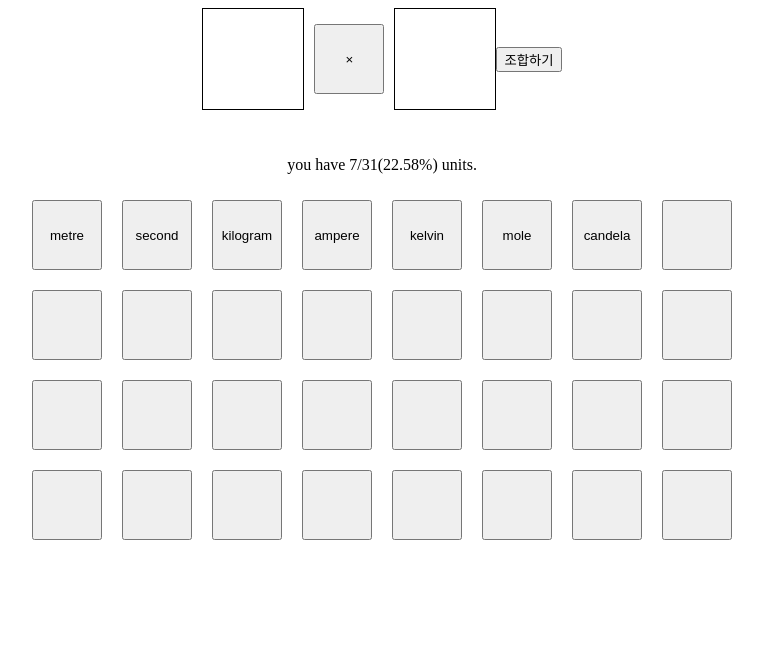
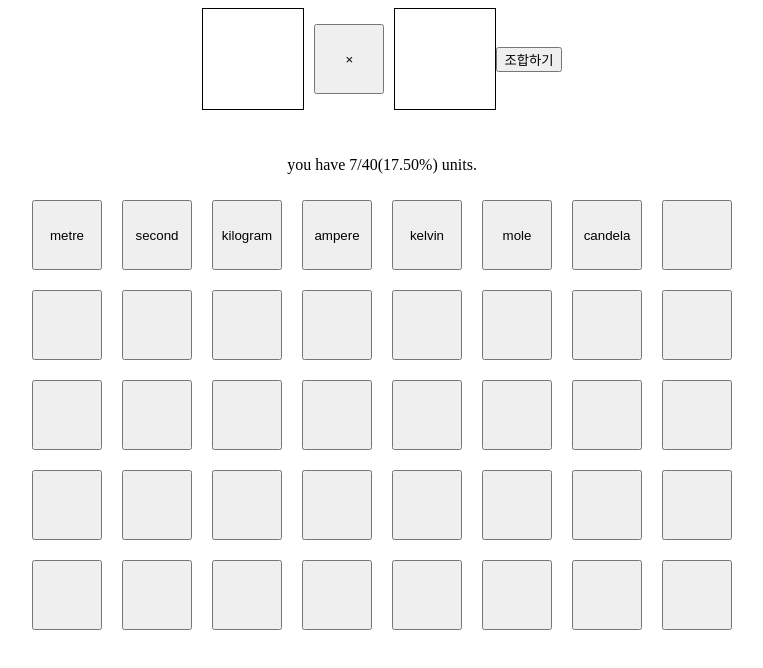
Before and after one commit to chineu364/johap, a plain HTML site: page index.html in a window 1280 px wide. Shown: the whole page, without its empty margins (258-1021 px from the left). Drawn offline with Linux system fonts and the light colour scheme.

Commit message:
Add surface density,  specific volume, etc if unit is not opened, can't use them.

```diff
--- a/index.html
+++ b/index.html
@@ -50,17 +50,27 @@
                 <button class="elements" id="weber" onclick="setFirSec('weber')">weber</button>
                 <button class="elements" id="tesla" onclick="setFirSec('tesla')">tesla</button>
                 <button class="elements" id="henry" onclick="setFirSec('henry')">henry</button>
-                <button class="elements" id="area" onclick="setFirSec('area')">area</button>
+                <button class="elements" id="lumen" onclick="setFirSec('lumen')">lumen</button>
             </div>
             <div class="have" id="haveLine4">
+                <button class="elements" id="lux" onclick="setFirSec('lux')">lux</button>
+                <button class="elements" id="gray" onclick="setFirSec('gray')">gray</button>
+                <button class="elements" id="katal" onclick="setFirSec('katal')">katal</button>
+                <button class="elements" id="area" onclick="setFirSec('area')">area</button>
                 <button class="elements" id="volume" onclick="setFirSec('volume')">volume</button>
                 <button class="elements" id="velocity" onclick="setFirSec('velocity')">velocity</button>
                 <button class="elements" id="acceleration" onclick="setFirSec('acceleration')">acceler ation</button>
                 <button class="elements" id="wavenumber" onclick="setFirSec('wavenumber')">wavenumber</button>
+            </div>
+            <div class="have" id="haveLine5">
                 <button class="elements" id="density" onclick="setFirSec('density')">density</button>
-                <button class="elements" id="lumen" onclick="setFirSec('lumen')">lumen</button>
-                <button class="elements" id="lux" onclick="setFirSec('lux')">lux</button>
-                <button class="elements"></button>
+                <button class="elements" id="surface density" onclick="setFirSec('surface density')">surface density</button>
+                <button class="elements" id="specific volume" onclick="setFirSec('specific volume')">specific volume</button>
+                <button class="elements" id="current density" onclick="setFirSec('current density')">current density</button>
+                <button class="elements" id="magnetic field strength" onclick="setFirSec('magnetic field strength')">magnetic field strength</button>
+                <button class="elements" id="concentration" onclick="setFirSec('concentration')">concentration</button>
+                <button class="elements" id="mass concentration" onclick="setFirSec('mass concentration')">mass concentration</button>
+                <button class="elements" id="luminance" onclick="setFirSec('luminance')">luminance</button>
             </div>
         </div>
     </div>
--- a/script.js
+++ b/script.js
@@ -27,14 +27,23 @@ var player = {
         "weber": { "L": 2, "T": -2, "M": 1, "I": -1, "TH": 0, "N": 0, "J": 0 },
         "tesla": { "L": 0, "T": -2, "M": 1, "I": -1, "TH": 0, "N": 0, "J": 0 },
         "henry": { "L": 2, "T": -2, "M": 1, "I": -2, "TH": 0, "N": 0, "J": 0 },
+        "lumen": { "L": 0, "T": 0, "M": 0, "I": 0, "TH": 0, "N": 0, "J": 1 },
+        "lux": { "L": -2, "T": 0, "M": 0, "I": 0, "TH": 0, "N": 0, "J": 1 },
+        "gray": { "L": 2, "T": -2, "M": 0, "I": 0, "TH": 0, "N": 0, "J": 0 },
+        "katal": { "L": 0, "T": -1, "M": 0, "I": 0, "TH": 0, "N": 1, "J": 0 },
         "area": { "L": 2, "T": 0, "M": 0, "I": 0, "TH": 0, "N": 0, "J": 0 },
         "volume": { "L": 3, "T": 0, "M": 0, "I": 0, "TH": 0, "N": 0, "J": 0 },
         "velocity": { "L": 1, "T": -1, "M": 0, "I": 0, "TH": 0, "N": 0, "J": 0 },
         "acceleration": { "L": 1, "T": -2, "M": 0, "I": 0, "TH": 0, "N": 0, "J": 0 },
         "wavenumber": { "L": -1, "T": 0, "M": 0, "I": 0, "TH": 0, "N": 0, "J": 0 },
         "density": { "L": -3, "T": 0, "M": 1, "I": 0, "TH": 0, "N": 0, "J": 0 },
-        "lumen": { "L": 0, "T": 0, "M": 0, "I": 0, "TH": 0, "N": 0, "J": 1 },
-        "lux": { "L": -2, "T": 0, "M": 0, "I": 0, "TH": 0, "N": 0, "J": 1 }
+        "surface density": { "L": -2, "T": 0, "M": 1, "I": 0, "TH": 0, "N": 0, "J": 0 },
+        "specific volume": { "L": 3, "T": 0, "M": -1, "I": 0, "TH": 0, "N": 0, "J": 0 },
+        "current density": { "L": -2, "T": 0, "M": 0, "I": 1, "TH": 0, "N": 0, "J": 0 },
+        "magnetic field strength": { "L": -1, "T": 0, "M": 0, "I": 1, "TH": 0, "N": 0, "J": 0 },
+        "concentration": { "L": -3, "T": 0, "M": 0, "I": 0, "TH": 0, "N": 1, "J": 0 },
+        "mass concentration": { "L": -3, "T": 0, "M": 1, "I": 0, "TH": 0, "N": 0, "J": 0 },
+        "luminance": { "L": -2, "T": 0, "M": 0, "I": 0, "TH": 0, "N": 1, "J": 0 },
     }
 }
 
@@ -45,6 +54,7 @@ function getKeyByValue(object, value) {
 }
 
 function setFirSec(id) {
+    if (!document.getElementById(id).innerHTML == "") {
         if (player.fir == "") {
             player.fir = id;
         } else if (player.sec == "") {
@@ -52,6 +62,7 @@ function setFirSec(id) {
         } else {
             player.fir = id;
             player.sec = "";
+        }
     }
 }
 
```
Lines whose indentation alone changed are shown as unchanged.
